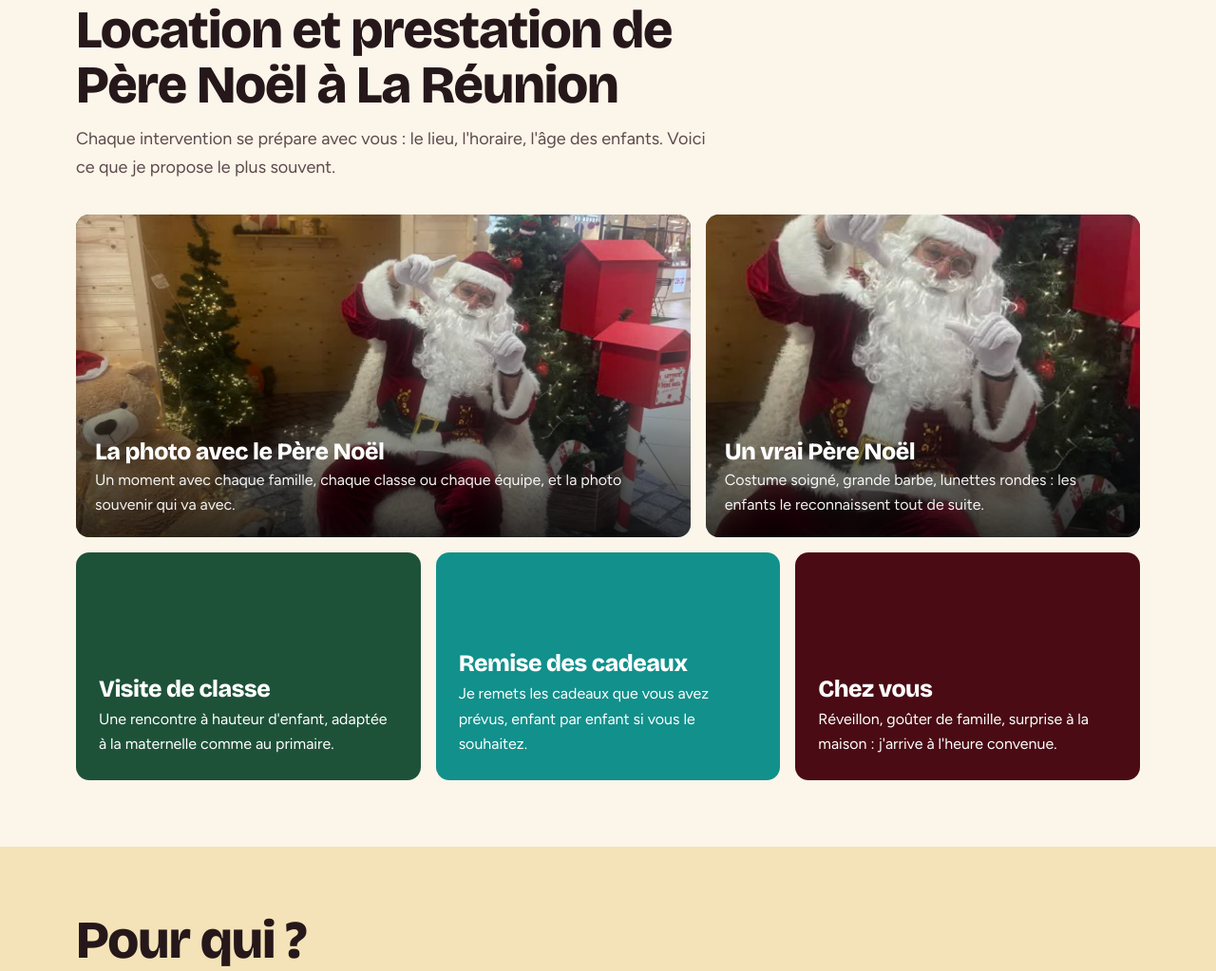
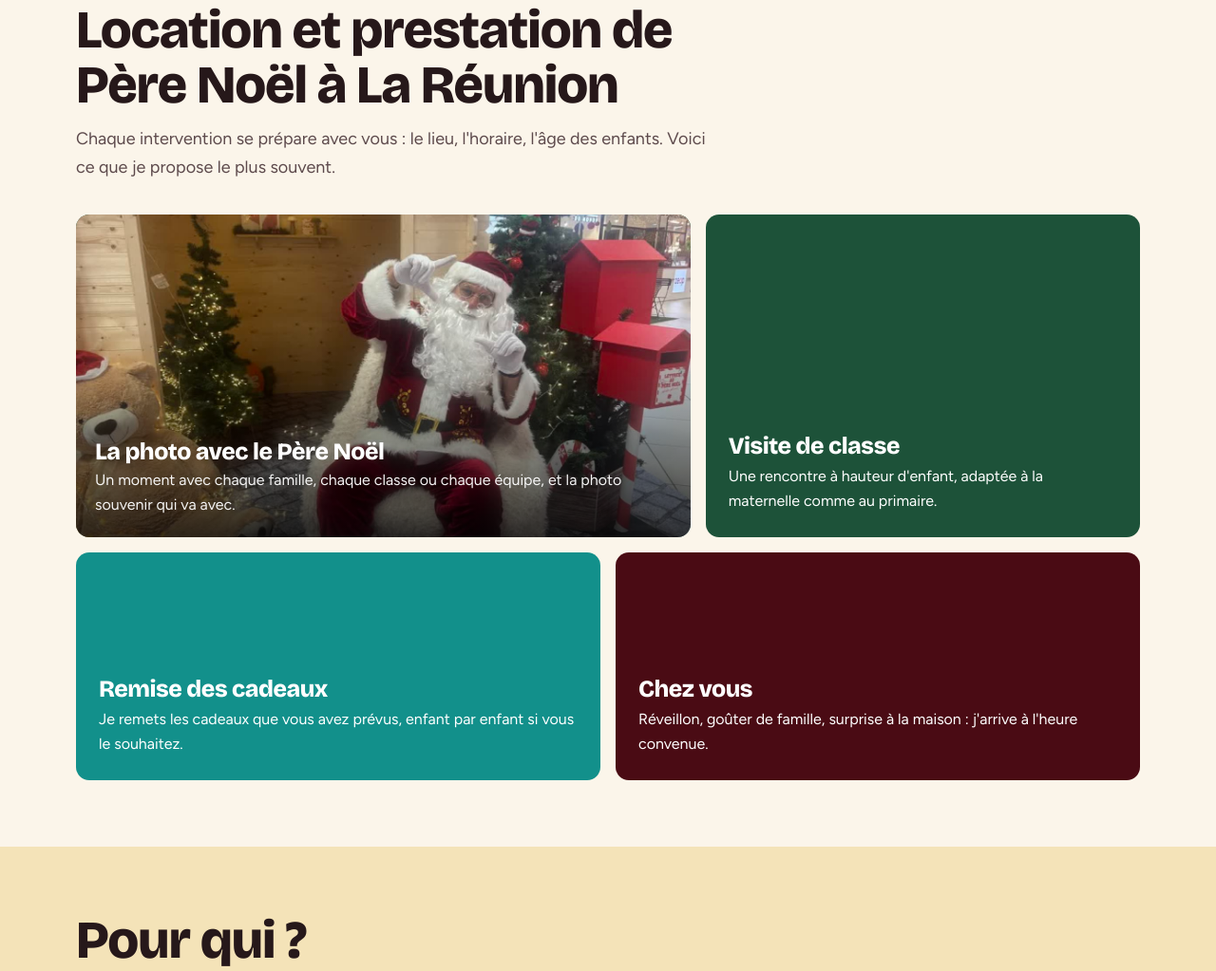
Before and after one commit to capdepontromain-stack/perenoel974, a plain HTML site: page index.html in a window 1280 px wide. Shown: the part 882-1905 px from the top of the page at 95% size. Drawn offline with nearby package versions, Linux system fonts and the light colour scheme.

Commit message:
Retrait du gros plan en double, photo de gauche conservée

```diff
--- a/index.html
+++ b/index.html
@@ -51,10 +51,9 @@
 <div class="titre"><h2>Location et prestation de Père Noël à La Réunion</h2><p>Chaque intervention se prépare avec vous : le lieu, l'horaire, l'âge des enfants. Voici ce que je propose le plus souvent.</p></div>
 <div class="faire">
 <article class="tuile t1"><img loading="lazy" src="img/pere-noel-974-chalet-centre-commercial.jpg" width="1400" height="1050" alt="Le Père Noël assis dans son fauteuil à La Réunion"><div><h3>La photo avec le Père Noël</h3><p>Un moment avec chaque famille, chaque classe ou chaque équipe, et la photo souvenir qui va avec.</p></div></article>
-<article class="tuile t2"><img loading="lazy" src="img/pere-noel-974-portrait-chalet.jpg" width="700" height="830" alt="Papa Noël, le Père Noël de La Réunion, en costume" style="object-position:50% 25%"><div><h3>Un vrai Père Noël</h3><p>Costume soigné, grande barbe, lunettes rondes : les enfants le reconnaissent tout de suite.</p></div></article>
-<article class="aplat a a-vert t3"><h3>Visite de classe</h3><p>Une rencontre à hauteur d'enfant, adaptée à la maternelle comme au primaire.</p></article>
-<article class="aplat a a-lagon t4"><h3>Remise des cadeaux</h3><p>Je remets les cadeaux que vous avez prévus, enfant par enfant si vous le souhaitez.</p></article>
-<article class="aplat a a-rouge t5"><h3>Chez vous</h3><p>Réveillon, goûter de famille, surprise à la maison : j'arrive à l'heure convenue.</p></article>
+<article class="aplat a a-vert t2"><h3>Visite de classe</h3><p>Une rencontre à hauteur d'enfant, adaptée à la maternelle comme au primaire.</p></article>
+<article class="aplat a a-lagon t3"><h3>Remise des cadeaux</h3><p>Je remets les cadeaux que vous avez prévus, enfant par enfant si vous le souhaitez.</p></article>
+<article class="aplat a a-rouge t4"><h3>Chez vous</h3><p>Réveillon, goûter de famille, surprise à la maison : j'arrive à l'heure convenue.</p></article>
 </div>
 </div>
 </section>
--- a/site.css
+++ b/site.css
@@ -58,9 +58,10 @@ section{padding:70px 0}
 .tuile div{position:relative;z-index:1;padding:20px}
 .tuile h3{font-size:25px}
 .tuile p{font-size:16px;opacity:.95;margin-top:4px}
-.t1{grid-column:span 7;min-height:340px}.t2{grid-column:span 5}.t3{grid-column:span 4}.t4{grid-column:span 4}.t5{grid-column:span 4}
+.t1{grid-column:span 7;min-height:340px}.t2{grid-column:span 5}.t3{grid-column:span 6}.t4{grid-column:span 6}
 .aplat{border-radius:14px;padding:24px;color:#fff;min-height:240px;display:flex;flex-direction:column;justify-content:flex-end}
 .aplat h3{font-size:25px}.aplat p{margin-top:6px;font-size:16px}
+.a-or{background:var(--or);color:var(--rouge-f)}
 .a-vert{background:var(--sapin)}.a-lagon{background:var(--lagon)}.a-rouge{background:var(--rouge-f)}
 
 /* pour qui */
```
Also changed, not shown: img/pere-noel-974-portrait-chalet.jpg (deleted).
